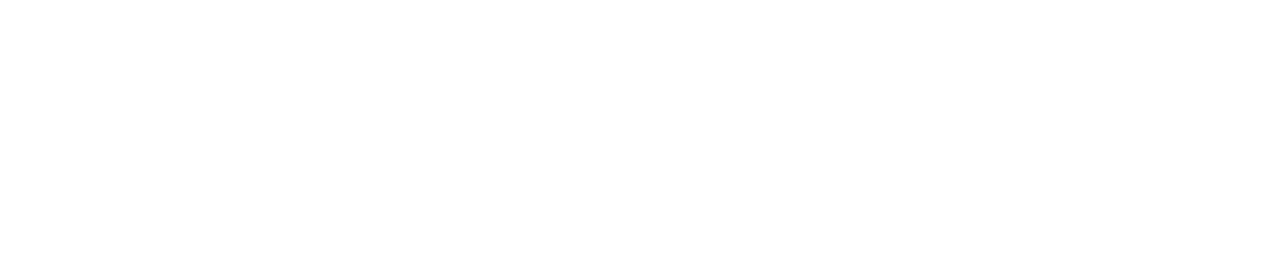
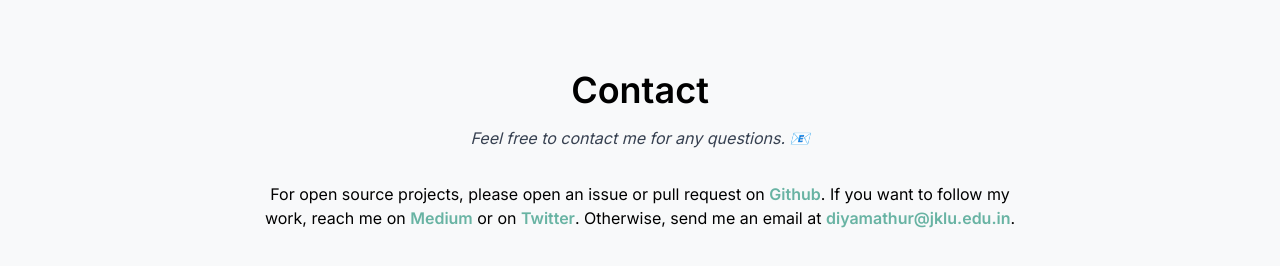
Before and after one commit to adistrim/diya_portfolio, a Next.js app in the folder nextjs_portfolio/: page / in a window 1280 px wide. Shown: the part 2350-2616 px from the top of the page. Before the commit the page ends 2292 px from the top, so only its background shows below. Built offline with nearby package versions, Linux system fonts and the light colour scheme; no server answers; the database is empty.

Commit message:
added contact component

```diff
--- /dev/null
+++ b/nextjs_portfolio/src/app/components/contact.js
@@ -0,0 +1,25 @@
+import React from 'react';
+
+const Contact = () => {
+    return (
+        <section id='contact' className="flex justify-center items-center min-h-screen bg-[#F8F9FA] py-8 px-4">
+            <div className='max-w-3xl'>
+                <h2 className="text-4xl font-semibold text-center mb-4">Contact</h2>
+                <p className="text-gray-700 italic text-center mb-8">
+                    Feel free to contact me for any questions. 📧
+                </p>
+                <p className='text-center'>
+                    For open source projects, please open an issue or pull request on{' '}
+                    <span className="text-[#68B3A3] font-semibold">Github</span>.
+                    If you want to follow my work, reach me on{' '}
+                    <span className="text-[#68B3A3] font-semibold">Medium</span> or on{' '}
+                    <span className="text-[#68B3A3] font-semibold">Twitter</span>.
+                    Otherwise, send me an email at{' '}
+                    <span className="text-[#68B3A3] font-semibold">diyamathur@jklu.edu.in</span>.
+                </p>
+            </div>
+        </section>
+    );
+};
+
+export default Contact;
--- a/nextjs_portfolio/src/app/components/ladingArea.js
+++ b/nextjs_portfolio/src/app/components/ladingArea.js
@@ -64,10 +64,6 @@
           ↓
         </button>
       </div>
-      <div id="contact" className="mt-20 text-black">
-        {/* <h2 className="text-2xl">Contact Me</h2> */}
-        {/* Add your contact form or contact information here */}
-      </div>
     </div>
   );
 };
--- a/nextjs_portfolio/src/app/page.js
+++ b/nextjs_portfolio/src/app/page.js
@@ -1,6 +1,7 @@
 import Intro from './components/intro';
 import LandingArea from './components/ladingArea';
 import Projects from './components/projects';
+import Contact from './components/contact';
 
 const Home = () => {
   return (
@@ -8,6 +9,7 @@
       <LandingArea />
       <Intro />
       <Projects />
+      <Contact />
     </div>
   );
 };
```
